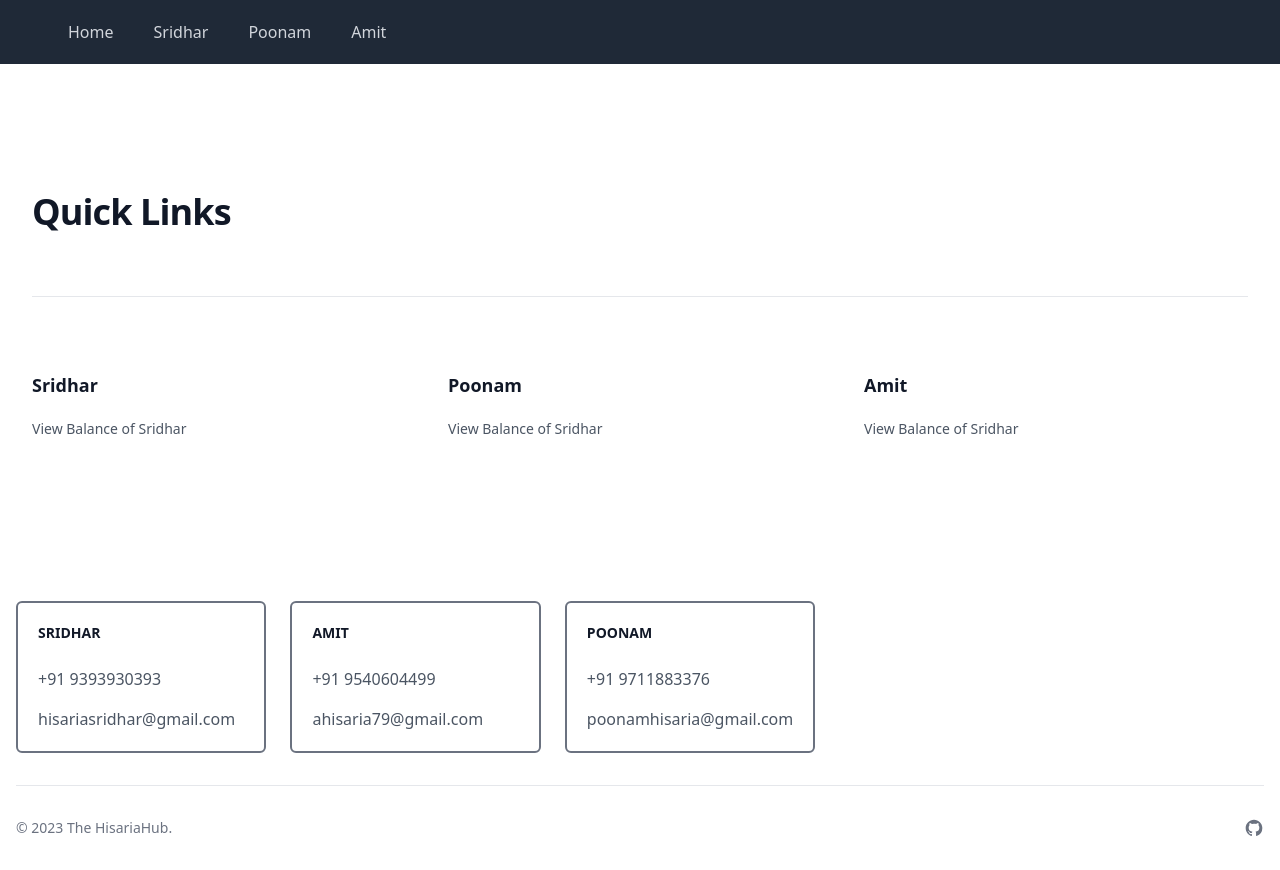
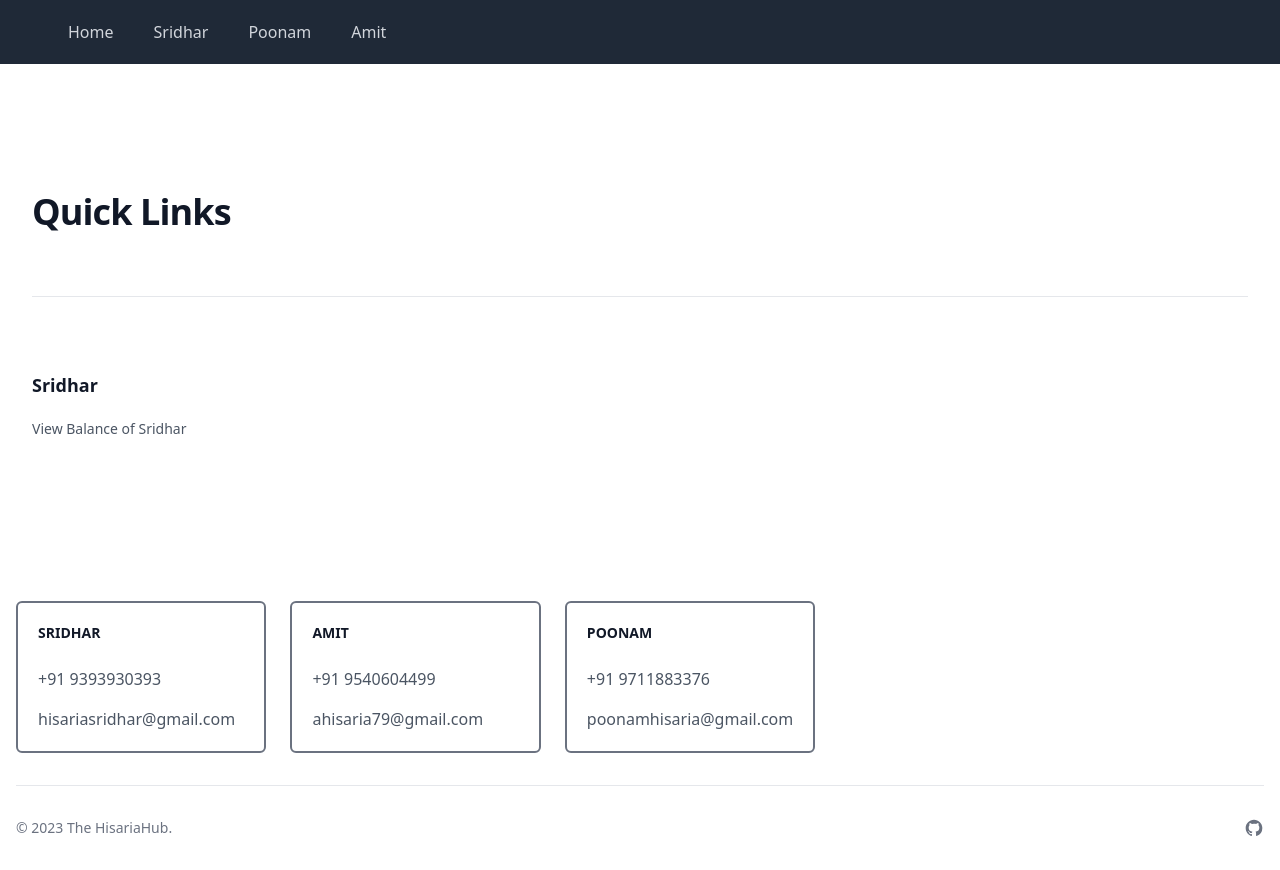
Before and after one commit to codes-guide-youtube/thehisariahouse, a Next.js app: page / in a window 1280 px wide. Built offline with nearby package versions, Linux system fonts and the light colour scheme.

Commit message:
removed unnecessary quicklinks
they were added to check the overflow

```diff
--- a/package.json
+++ b/package.json
@@ -11,6 +11,7 @@
   "dependencies": {
     "@headlessui/react": "^1.7.15",
     "@heroicons/react": "^2.0.18",
+    "appwrite": "^11.0.0",
     "autoprefixer": "10.4.14",
     "eslint": "8.43.0",
     "eslint-config-next": "13.4.6",
--- a/src/app/page.js
+++ b/src/app/page.js
@@ -7,20 +7,7 @@ const quicklinks = [
     description: 'View Balance of Sridhar',
 
   },
-  {
-    id: 2,
-    user: 'Poonam',
-    href: '/poonam',
-    description: 'View Balance of Sridhar',
 
-  },
-  {
-    id: 3,
-    user: 'Amit',
-    href: '/amit',
-    description: 'View Balance of Sridhar',
-
-  },
 
 ]
 
```
Also changed, not shown: 1 other file (tests, documents, lock files or other folders).
